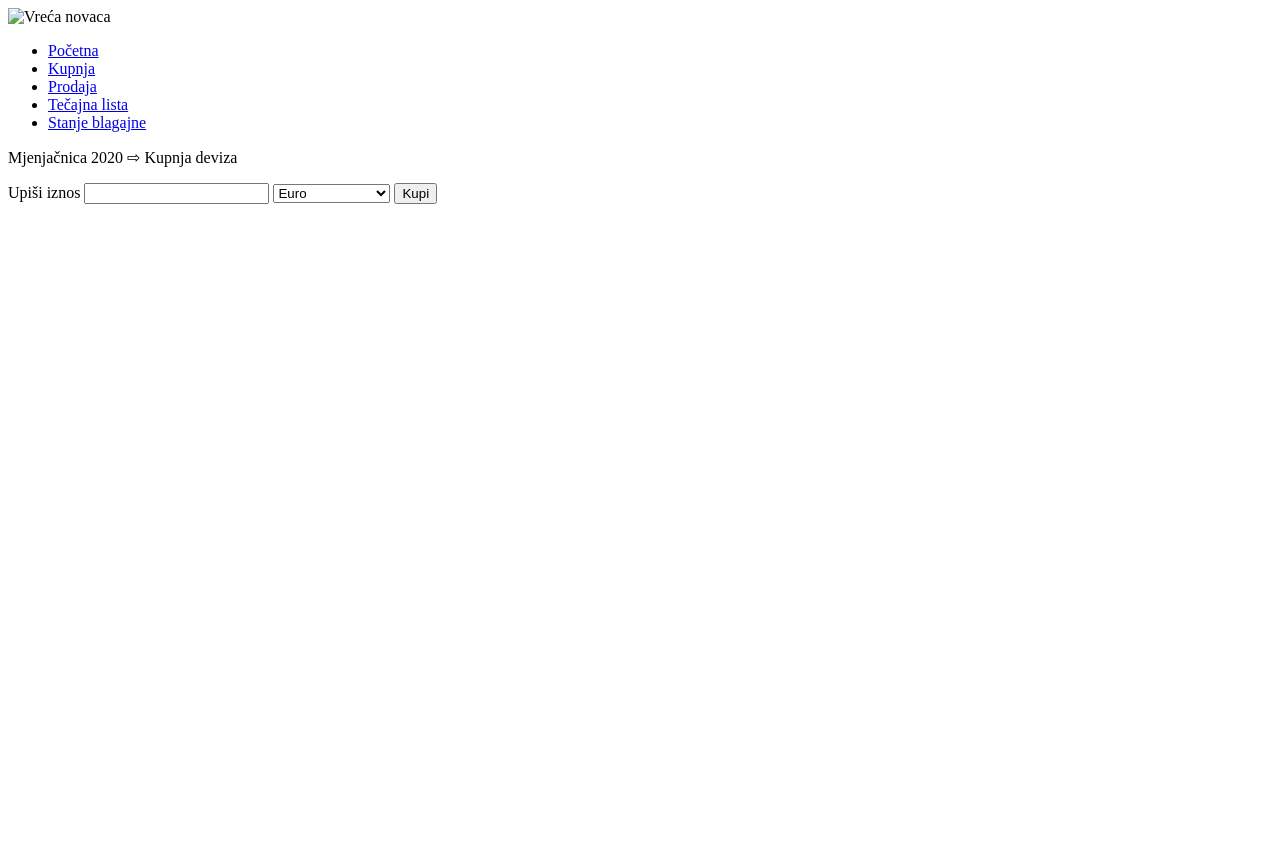
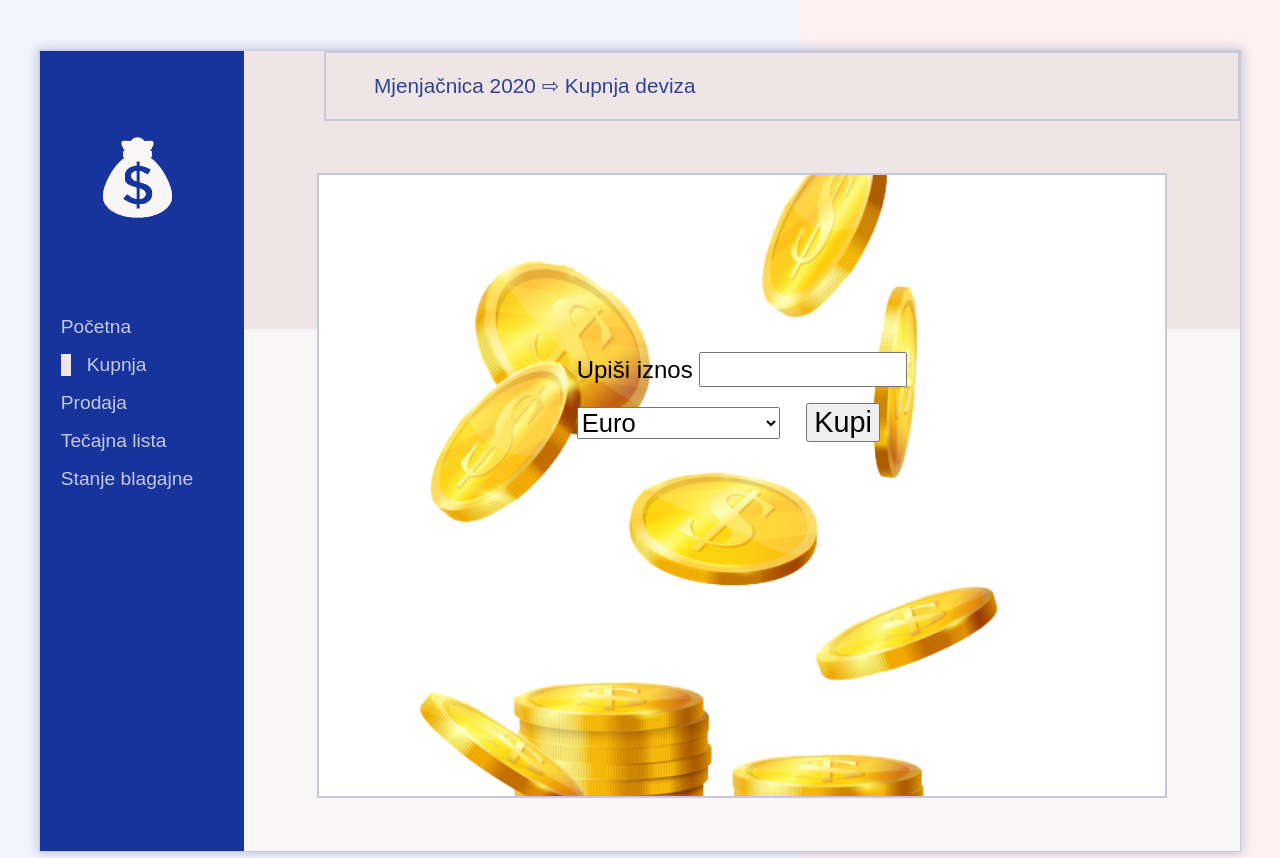
Before and after one commit to ivanmaric1/Mjenja-nica_2020, a plain HTML site: page pages/kupnja.html in a window 1280 px wide. Before the commit the page ends 800 px from the top, so only its background shows below. Drawn offline with Linux system fonts and the light colour scheme; the site is published under a folder, as on GitHub Pages, so addresses that start at the root find nothing.

Commit message:
Ispravak pathova

```diff
--- a/pages/kupnja.html
+++ b/pages/kupnja.html
@@ -4,7 +4,7 @@
     <meta charset="UTF-8">
     <meta name="viewport" content="width=device-width, initial-scale=1.0">
     <meta http-equiv="X-UA-Compatible" content="ie=edge">
-    <link rel="stylesheet" href="/style/main.css">
+    <link rel="stylesheet" href="../style/main.css">
     <title>Mjenjačnica | 2020</title>
 </head>
 <body>
@@ -12,14 +12,14 @@
 
         <nav class='navbar'>
             <section>
-                <img src="/img/logo.png"  class='logo' alt="Vreća novaca">
+                <img src="../img/logo.png"  class='logo' alt="Vreća novaca">
             </section>
             <ul>
-                <li><a href="/index.html">Početna</a></li>
+                <li><a href="../index.html">Početna</a></li>
                 <li class='trenutni'><a href="/pages/kupnja.html">Kupnja</a></li>
-                <li><a href="/pages/prodaja.html">Prodaja</a></li>
-                <li><a href="/pages/tecajna.html">Tečajna lista</a></li>
-                <li><a href="/pages/stanje.html">Stanje blagajne</a></li>
+                <li><a href="prodaja.html">Prodaja</a></li>
+                <li><a href="tecajna.html">Tečajna lista</a></li>
+                <li><a href="stanje.html">Stanje blagajne</a></li>
             </ul>
         </nav>
 
@@ -45,6 +45,6 @@
             </section>
         </main>
     </div>
-<script src='/kupnja.js'></script>
+<script src='../kupnja.js'></script>
 </body>
 </html>
--- a/style/main.css
+++ b/style/main.css
@@ -1,12 +1,12 @@
 body {
     height: 100vh;
-    background: url(/img/pozadina.jpg) no-repeat center center/cover;
+    background: url(../img/pozadina.jpg) no-repeat center center/cover;
     overflow: hidden;
     font-family: sans-serif;
 }
 
 .container {
-    background: url(/img/kontejner.jpg) no-repeat center center/cover;
+    background: url(../img/kontejner.jpg) no-repeat center center/cover;
     width: 1200px;
     height: 800px;
     margin: 50px auto;
@@ -70,7 +70,7 @@ body {
 }
 
 .mainStanje {
-    background: url(/img/zlatnici.jpg) no-repeat bottom center/cover;
+    background: url(../img/zlatnici.jpg) no-repeat bottom center/cover;
 }
 
 .stanjeBlagajne table th {
@@ -121,7 +121,7 @@ body {
     justify-content: space-evenly;
     align-items: center;
     font-size: 1.5rem;
-    background: url(/img/xs.jpg) no-repeat center center/cover;
+    background: url(../img/xs.jpg) no-repeat center center/cover;
 }
  .mainKupnja input {
      font-size: 1.6rem;
```
Also changed, not shown: pages/prodaja.html (+4 -4 lines), pages/stanje.html (+4 -4 lines), pages/tecajna.html (+4 -4 lines).
